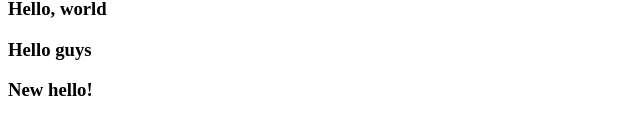
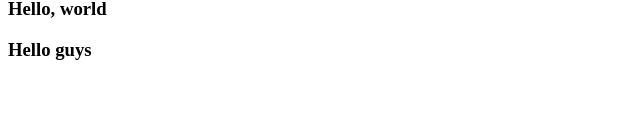
Before and after one commit to Jekkich87/ReposytoryJk87, a plain HTML site: page Index1.html in a window 1280 px wide. Shown: the part 129-264 px from the top of the page, without its empty margins (0-640 px from the left). Drawn offline with Linux system fonts and the light colour scheme.

Commit message:
some changes

```diff
--- a/Index1.html
+++ b/Index1.html
@@ -13,7 +13,7 @@
     <h2>More letters</h2>
     <h3>Hello, world</h3>
     <h3>Hello guys</h3>
-    <h3>New hello!</h3>
+
 </body>
 
 </html>
```
